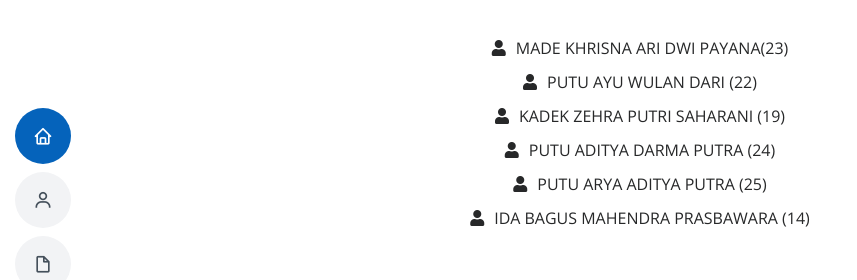
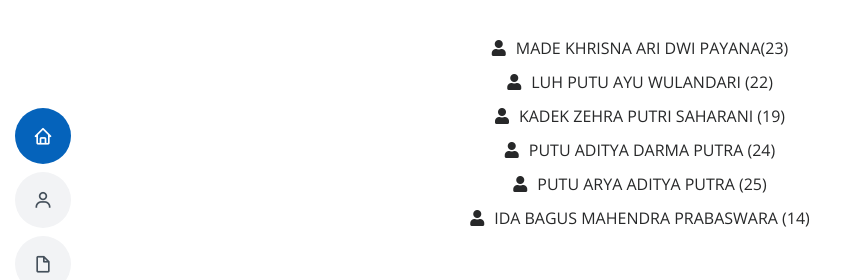
Before and after one commit to Xvannn07/profil-tjkt, a website: page html/anggota.html in a window 1280 px wide. Shown: the part 132-412 px from the top of the page, without its empty margins (0-857 px from the left). Drawn offline with nearby package versions, Linux system fonts and the light colour scheme; files that its build step writes are made by us from their sources; files whose address does not match are found by name.

Commit message:
Update anggota.html

```diff
--- a/html/anggota.html
+++ b/html/anggota.html
@@ -79,7 +79,7 @@
             <li class="member-item">
                 <br>
                     <i class="fas fa-user member-icon"></i>
-                    <span class="member-name">PUTU AYU WULAN DARI (22)</span>
+                    <span class="member-name">LUH PUTU AYU WULANDARI (22)</span>
                 </br>
             </li>
             <li class="member-item">
@@ -103,7 +103,7 @@
             <li class="member-item">
                 <br>
                     <i class="fas fa-user member-icon"></i>
-                    <span class="member-name">IDA BAGUS MAHENDRA PRASBAWARA (14)</span>
+                    <span class="member-name">IDA BAGUS MAHENDRA PRABASWARA (14)</span>
                 </br>
             </li>
             <!-- tambahkan elemen li untuk setiap anggota kelompok -->
```
